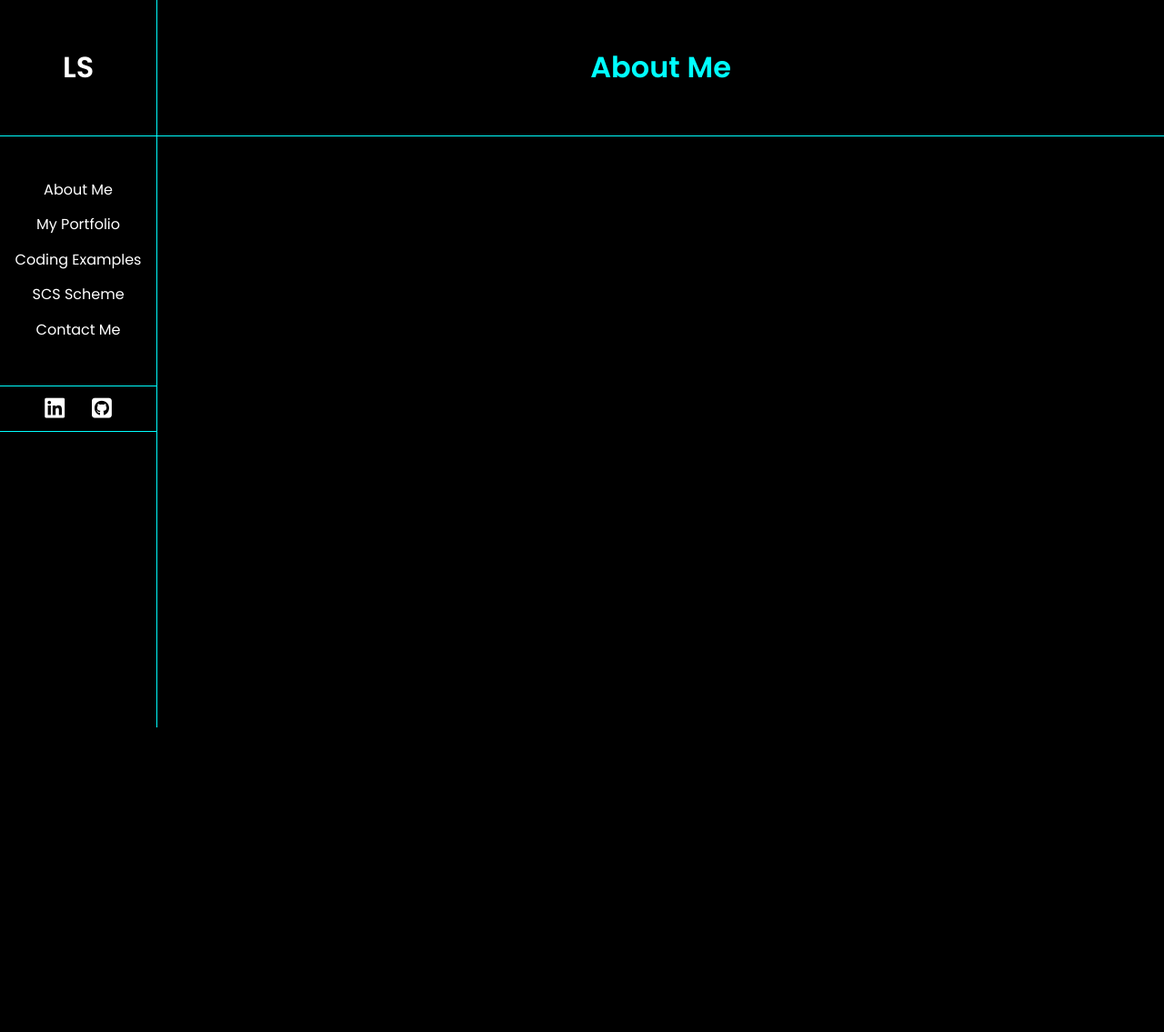
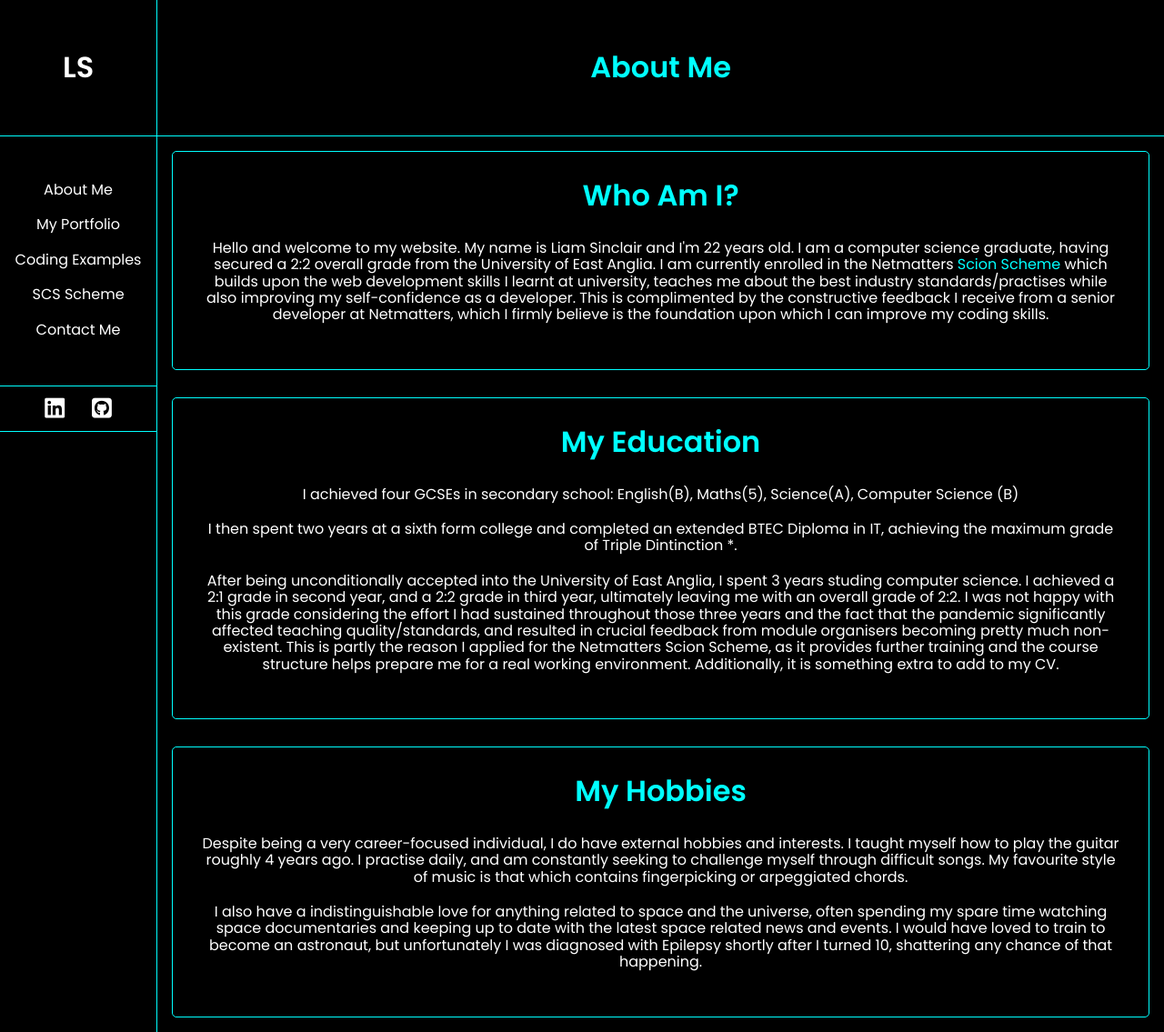
Before and after one commit to liamsinc/portfolio, a PHP site: page /about.html in a window 1280 px wide. Shown: the whole page at 91% size. Before the commit the page ends 800 px from the top, so only its background shows below. Run offline with PHP 8.4, Linux system fonts and the light colour scheme; some libraries are stand-ins or nearby versions.

Commit message:
Completed about me section and styled it

```diff
--- a/about.html
+++ b/about.html
@@ -36,6 +36,57 @@
                 <div class="about__header">
                     <h1 class="about__title">About Me</h1>
                 </div>
+                <div class="about__content container">
+                    <div class="about__item">
+                        <h1 class="about__item-title">Who Am I?</h1>
+                        <p class="about__item-content">
+                            Hello and welcome to my website. My name is Liam Sinclair and I'm 22 years old.
+                            I am a computer science graduate, having secured a 2:2 overall grade from the
+                            University of East Anglia. I am currently enrolled in the Netmatters
+                            <a class="about-link" href="scs.html">Scion Scheme</a> which builds upon the
+                            web development skills I learnt at university, teaches me about the best industry
+                            standards/practises while also improving my self-confidence as a developer. This is
+                            complimented by the constructive feedback I receive from a senior developer at Netmatters,
+                            which I firmly believe is the foundation upon which I can improve my coding skills.
+                        </p>
+                    </div>
+                    <div class="about__item">
+                        <h1 class="about__item-title">My Education</h1>
+                        <p class="about__item-content">
+                            I achieved four GCSEs in secondary school: English(B), Maths(5), Science(A), Computer Science (B)
+                        </p>
+                        <p class="about__item-content">
+                            I then spent two years at a sixth form college and completed an extended BTEC Diploma in IT,
+                            achieving the maximum grade of Triple Dintinction *.
+                        </p>
+                        <p class="about__item-content">
+                            After being unconditionally accepted into the University of East Anglia, I spent 3 years
+                            studing computer science. I achieved a 2:1 grade in second year, and a 2:2 grade in third year,
+                            ultimately leaving me with an overall grade of 2:2. I was not happy with this grade considering
+                            the effort I had sustained throughout those three years and the fact that the pandemic significantly
+                            affected teaching quality/standards, and resulted in crucial feedback from module organisers becoming
+                            pretty much non-existent. This is partly the reason I applied for the Netmatters Scion Scheme, as it
+                            provides further training and the course structure helps prepare me for a real working environment.
+                            Additionally, it is something extra to add to my CV.
+                        </p>
+                    </div>
+                    <div class="about__item">
+                        <h1 class="about__item-title">My Hobbies</h1>
+                        <p class="about__item-content">
+                            Despite being a very career-focused individual, I do have external hobbies and interests.
+                            I taught myself how to play the guitar roughly 4 years ago. I practise daily, and am constantly
+                            seeking to challenge myself through difficult songs. My favourite style of music is that which
+                            contains fingerpicking or arpeggiated chords.
+                        </p>
+                        <p class="about__item-content">
+                            I also have a indistinguishable love for anything related to space and the universe,
+                            often spending my spare time watching space documentaries and keeping up to date with the
+                            latest space related news and events. I would have loved to train to become an astronaut,
+                            but unfortunately I was diagnosed with Epilepsy shortly after I turned 10, shattering any
+                            chance of that happening.
+                        </p>
+                    </div>
+                </div>
             </section>
         </div>
     </div>
--- a/css/style.css
+++ b/css/style.css
@@ -435,6 +435,33 @@ a {
 .about__title {
   color: #00FFFF; }
 
+/* line 14, ../../../Documents/Netmatters/Portfolio/scss/sections/_about.scss */
+.about__content {
+  display: flex;
+  flex-direction: column;
+  row-gap: 1.875em; }
+
+/* line 20, ../../../Documents/Netmatters/Portfolio/scss/sections/_about.scss */
+.about__item {
+  border: 1px solid #00FFFF;
+  border-radius: 0.3125em;
+  padding: 1.875em; }
+  /* line 25, ../../../Documents/Netmatters/Portfolio/scss/sections/_about.scss */
+  .about__item-title {
+    color: #00FFFF;
+    margin-bottom: 0.9375em; }
+  /* line 30, ../../../Documents/Netmatters/Portfolio/scss/sections/_about.scss */
+  .about__item-content {
+    margin-bottom: 1.25em; }
+
+/* line 34, ../../../Documents/Netmatters/Portfolio/scss/sections/_about.scss */
+.about-link {
+  color: #00FFFF; }
+  /* line 36, ../../../Documents/Netmatters/Portfolio/scss/sections/_about.scss */
+  .about-link:hover {
+    text-decoration: underline;
+    text-decoration-color: #00FFFF; }
+
 /* line 2, ../../../Documents/Netmatters/Portfolio/scss/sections/_examples.scss */
 .coding__section {
   text-align: center; }
--- a/scss/sections/_about.scss
+++ b/scss/sections/_about.scss
@@ -10,4 +10,32 @@
     &__title {
         color: $aqua;
     }
+
+    &__content {
+        display: flex;
+        flex-direction: column;
+        row-gap: em(30px);
+    }
+
+    &__item {
+        border: 1px solid $aqua;
+        border-radius: em(5px);
+        padding: em(30px);
+
+        &-title {
+            color: $aqua;
+            margin-bottom: em(15px);
+        }
+
+        &-content {
+            margin-bottom: em(20px);
+        }
+    }
+    &-link {
+        color: $aqua;
+        &:hover {
+            text-decoration: underline;
+            text-decoration-color: $aqua;
+        }
+    }
 }
```
Also changed, not shown: 1 other file.
